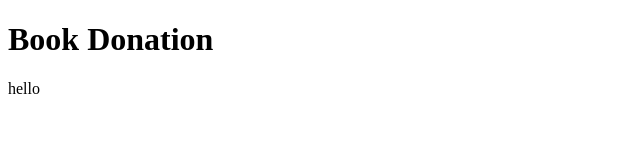
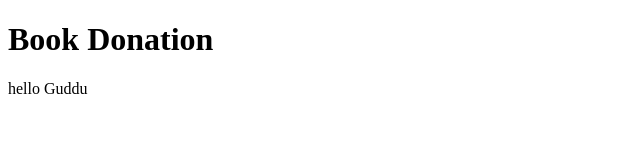
Before and after one commit to gpt18/BookDonate, a plain HTML site: page index.html in a window 1280 px wide. Shown: the full height of the page, 0-640 px from the left. Drawn offline with Linux system fonts and the light colour scheme.

Commit message:
changed guddu

```diff
--- a/index.html
+++ b/index.html
@@ -19,6 +19,7 @@
     </div>
     <div class="main">
 hello
+Guddu
     </div>
     <div class="footer">
 
```
